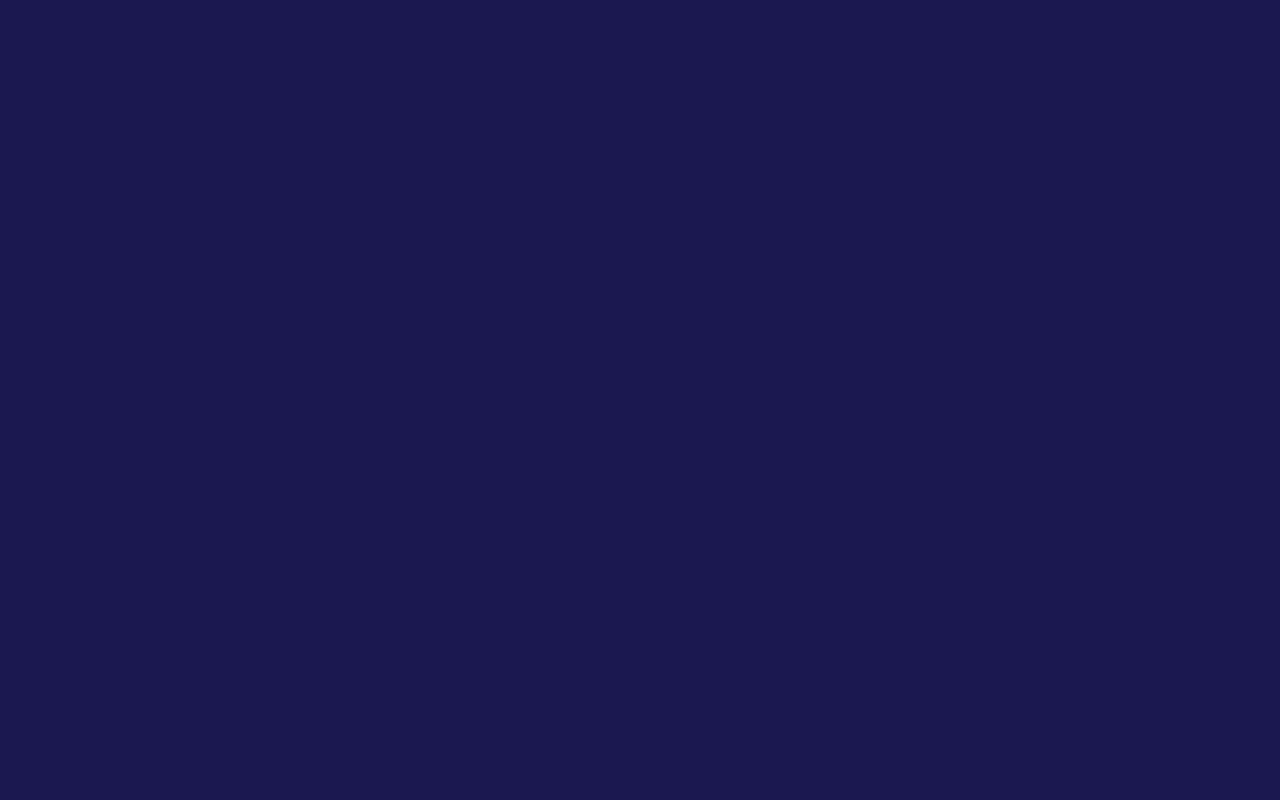
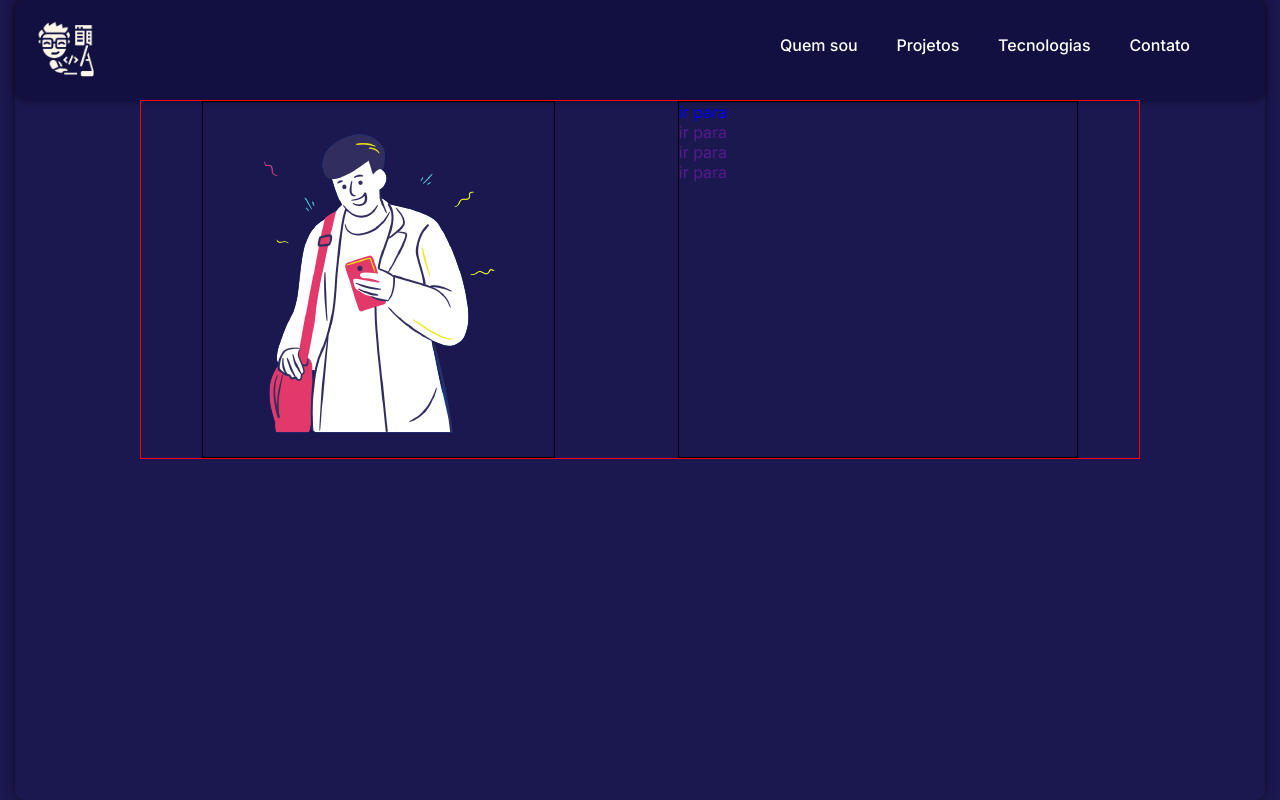
Before and after one commit to diegosales30/portifolio, a React (Create React App) app: page /contact in a window 1280 px wide. Before the commit this address had no page. Built offline with nearby package versions, Linux system fonts and the light colour scheme.

Commit message:
menu hamburguer

```diff
--- a/src/Components/Header/index.jsx
+++ b/src/Components/Header/index.jsx
@@ -1,29 +1,62 @@
 import logo from "../../assets/logoLand01.png";
-import { Hamburguer, HeaderPage } from "./style";
+import { Hamburguer, HeaderPage, SectionBtn } from "./style";
 import { GiHamburgerMenu } from "react-icons/gi";
 import { useNavigate } from "react-router-dom";
+import { useState } from "react";
+
+import { DiGithubBadge, DiOpensource, DiHtml5 } from "react-icons/di";
+import { FiUser, FiPhone } from "react-icons/fi";
 
 const Header = () => {
+  const [open, setOpen] = useState(false);
+
   const navigation = useNavigate();
   const handleNavigation = (path) => {
     return navigation(path);
   };
 
   return (
+    <>
       <HeaderPage>
         <img onClick={() => handleNavigation("/home")} src={logo} alt="logo" />
         <div className="menu-list">
           <ul>
             <li onClick={() => handleNavigation("/about")}>Quem sou</li>
             <li onClick={() => handleNavigation("/projects")}>Projetos</li>
-          <li onClick={() => handleNavigation("/tecnologies")}>Tecnologias</li>
+            <li onClick={() => handleNavigation("/tecnologies")}>
+              Tecnologias
+            </li>
             <li onClick={() => handleNavigation("/contact")}>Contato</li>
           </ul>
           <Hamburguer>
-          <GiHamburgerMenu size={30} color="#fff" />
+            <GiHamburgerMenu
+              onClick={() => setOpen(!open)}
+              size={30}
+              color="#fff"
+            />
           </Hamburguer>
         </div>
       </HeaderPage>
+
+      {open && (
+        <SectionBtn>
+          <ul>
+            <li onClick={() => handleNavigation("/about")}>
+              <FiUser />
+            </li>
+            <li onClick={() => handleNavigation("/projects")}>
+              <DiGithubBadge />
+            </li>
+            <li onClick={() => handleNavigation("/tecnologies")}>
+              <DiHtml5 />
+            </li>
+            <li onClick={() => handleNavigation("/contact")}>
+              <FiPhone />
+            </li>
+          </ul>
+        </SectionBtn>
+      )}
+    </>
   );
 };
 export default Header;
--- a/src/Components/Header/style.js
+++ b/src/Components/Header/style.js
@@ -57,6 +57,7 @@ export const HeaderPage = styled.header`
 export const Hamburguer = styled.div`
   display: none;
   position: absolute;
+
   cursor: pointer;
   top: 35px;
   &:hover {
@@ -64,6 +65,38 @@ export const Hamburguer = styled.div`
     margin-top: 1px;
   }
   @media (max-width: 768px) {
-    display: flex;
+    display: block;
   }
 `;
+
+export const SectionBtn = styled.section`
+  display: flex;
+
+  @media (min-width: 768px) {
+    display: none;
+  }
+  ul {
+    display: flex;
+    width: 100%;
+    height: 50px;
+    margin-left: 10px;
+    justify-content: space-around;
+    list-style: none;
+    margin-right: 15px;
+    margin-top: 10px;
+    box-shadow: 0 0 10px rgba(0, 0, 0, 0.5);
+
+    li {
+      margin-top: 10px;
+      font-size: 17px;
+      font-weight: 500;
+      color: var(--senary);
+      font-size: 27px;
+      width: 30px;
+      &:hover {
+        border-bottom: 2px solid var(--senary);
+        cursor: pointer;
+      }
+    }
+  }
+`;
--- a/src/Components/MyNewTec/style.js
+++ b/src/Components/MyNewTec/style.js
@@ -6,6 +6,7 @@ export const MyNewTecContainer = styled.div`
   justify-content: center;
   align-items: center;
   border-top: 2px solid white;
+
   h1 {
     color: white;
   }
--- /dev/null
+++ b/src/Pages/Contact/index.jsx
@@ -0,0 +1,31 @@
+import Header from "../../Components/Header";
+import contactImg from "../../assets/contato.png";
+import { ContainerContact } from "./style";
+
+const Contact = () => {
+  return (
+    <ContainerContact>
+      <Header />
+      <main>
+        <figure>
+          <img src={contactImg} alt="" />
+        </figure>
+        <section>
+          <a href="https://google.com" target="_blank">
+            ir para
+          </a>
+          <a href="" target="_blank">
+            ir para
+          </a>
+          <a href="" target="_blank">
+            ir para
+          </a>
+          <a href="" target="_blank">
+            ir para
+          </a>
+        </section>
+      </main>
+    </ContainerContact>
+  );
+};
+export default Contact;
--- /dev/null
+++ b/src/Pages/Contact/style.js
@@ -0,0 +1,27 @@
+import styled from "styled-components";
+
+export const ContainerContact = styled.div`
+  width: 100%;
+  max-width: 1250px;
+  border-radius: 10px;
+  box-shadow: 0 0 10px rgba(0, 0, 0, 0.5);
+  height: 100vh;
+  min-width: 320px;
+  margin: auto;
+  main {
+    margin: auto;
+    width: 80%;
+    border: 1px solid red;
+    display: flex;
+    justify-content: space-around;
+  }
+  figure {
+    border: 1px solid black;
+  }
+  section {
+    width: 400px;
+    display: flex;
+    flex-direction: column;
+    border: 1px solid black;
+  }
+`;
--- a/src/Pages/Tecnologies/style.js
+++ b/src/Pages/Tecnologies/style.js
@@ -6,6 +6,7 @@ export const TecContainer = styled.div`
   border-radius: 10px;
   height: 100%;
   margin: auto;
+
   main {
     display: flex;
     flex-direction: column;
--- a/src/Routers/index.jsx
+++ b/src/Routers/index.jsx
@@ -1,5 +1,6 @@
 import { Route, Routes } from "react-router-dom";
 import AboutMe from "../Pages/AboutMe";
+import Contact from "../Pages/Contact";
 import Home from "../Pages/Home";
 import LandingPage from "../Pages/LandingPage";
 import Tecnologies from "../Pages/Tecnologies";
@@ -11,6 +12,7 @@ const Routers = () => {
       <Route path="/home" element={<Home />} />
       <Route path="/about" element={<AboutMe />} />
       <Route path="/tecnologies" element={<Tecnologies />} />
+      <Route path="/contact" element={<Contact />} />
     </Routes>
   );
 };
```
Lines whose indentation alone changed are shown as unchanged.
